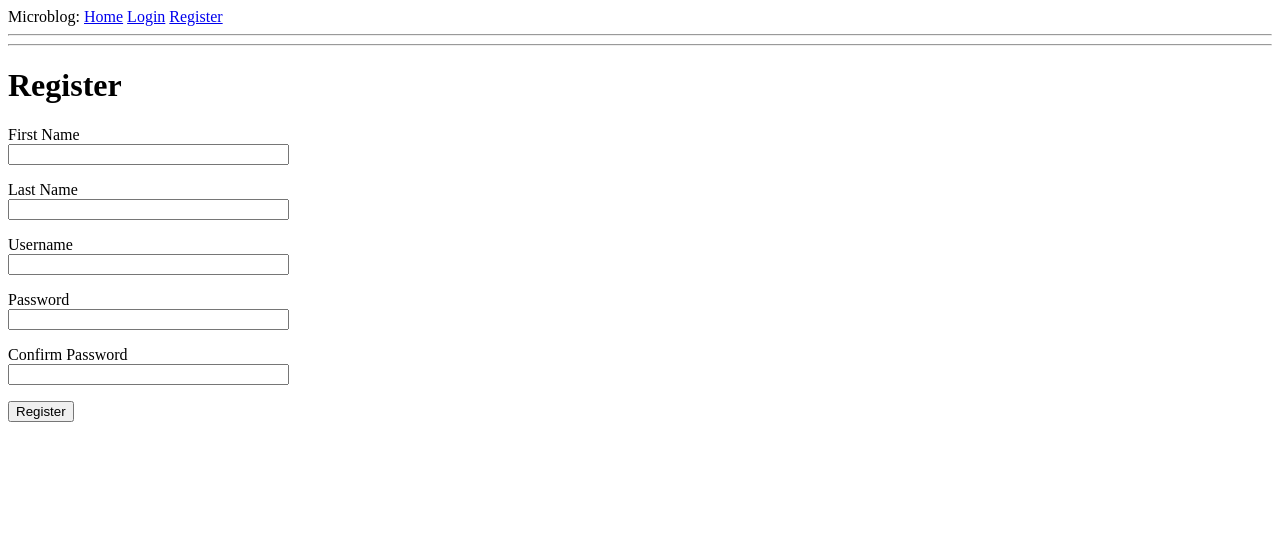
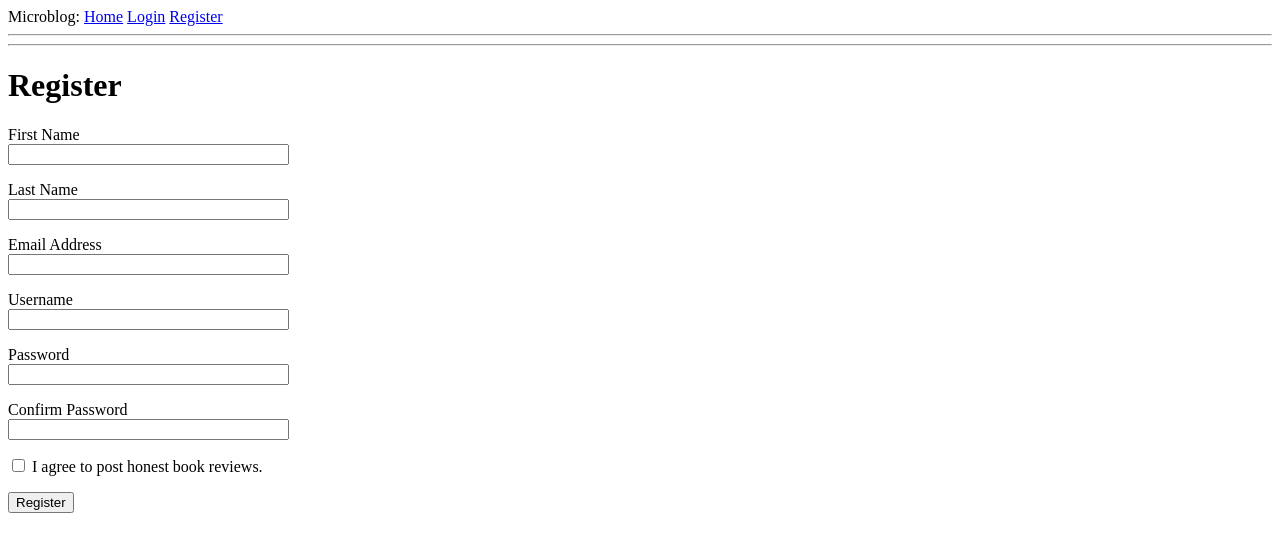
Before and after one commit to zer0ttl/bookreviewer, a Flask app: page /sign-up in a window 1280 px wide. Shown: the top 552 px of the page. Run offline with Flask 2, Linux system fonts and the light colour scheme.

Commit message:
form validation/testing complete, form connection to db pending

```diff
--- a/app/forms.py
+++ b/app/forms.py
@@ -1,6 +1,6 @@
 from flask_wtf import FlaskForm
 from wtforms import StringField, PasswordField, BooleanField, SubmitField
-from wtforms.validators import DataRequired, EqualTo, Email
+from wtforms.validators import DataRequired, EqualTo, Email, InputRequired
 
 
 class LoginForm(FlaskForm):
@@ -15,7 +15,10 @@ class RegistrationForm(FlaskForm):
     last_name = StringField('Last Name')
     email_address = StringField('Email Address', validators=[DataRequired(), Email()])
     username = StringField('Username', validators=[DataRequired()])
-    password = PasswordField('Password',
-                             validators=[DataRequired(), EqualTo('confirm_password', message='Passwords must match')])
-    confirm_password = PasswordField('Confirm Password', validators=[DataRequired()])
+    password = PasswordField('Password', validators=[DataRequired(), InputRequired()])
+    confirm_password = PasswordField('Confirm Password', validators=[
+        DataRequired(),
+        EqualTo('password', message='Passwords must match'),
+        InputRequired()])
+    agree_terms_and_conditions = BooleanField('I agree to post honest book reviews.')
     submit = SubmitField('Register')
--- a/app/routes.py
+++ b/app/routes.py
@@ -30,12 +30,13 @@ def login():
     return render_template("login.html", title="Sign In", form=form)
 
 
+@app.route("/sign-up", methods=["GET", "POST"])
 @app.route("/register", methods=["GET", "POST"])
-@app.route("/sign-up", methods=["GET", "POST"])
 def register():
     form = RegistrationForm()
     if form.validate_on_submit():
-        flash("Registration successful for user {}.".format(
+        flash("Registration successful for user {}".format(
             form.username.data))
-        return redirect(url_for('index'))
+        flash("Login using your credentials below")
+        return redirect(url_for('login'))
     return render_template("register.html", title="Register", form=form)
--- a/app/templates/register.html
+++ b/app/templates/register.html
@@ -11,8 +11,16 @@
             <span style="color: red;">[{{ error }}]</span>
             {% endfor %}
         </p>
+        <p>
             {{ form.last_name.label }}<br>
             {{ form.last_name(size=32) }}<br>
+            {% for error in form.last_name.errors %}
+            <span style="color: red;">[{{ error }}]</span>
+            {% endfor %}
+        </p>
+        <p>
+            {{ form.email_address.label }}<br>
+            {{ form.email_address(size=32) }}<br>
             {% for error in form.last_name.errors %}
             <span style="color: red;">[{{ error }}]</span>
             {% endfor %}
@@ -38,6 +46,7 @@
             <span style="color: red;">[{{ error }}]</span>
             {% endfor %}
         </p>
+        <p>{{ form.agree_terms_and_conditions() }} {{ form.agree_terms_and_conditions.label }}</p>
         <p>{{ form.submit() }}</p>
     </form>
 {% endblock content %}
```
